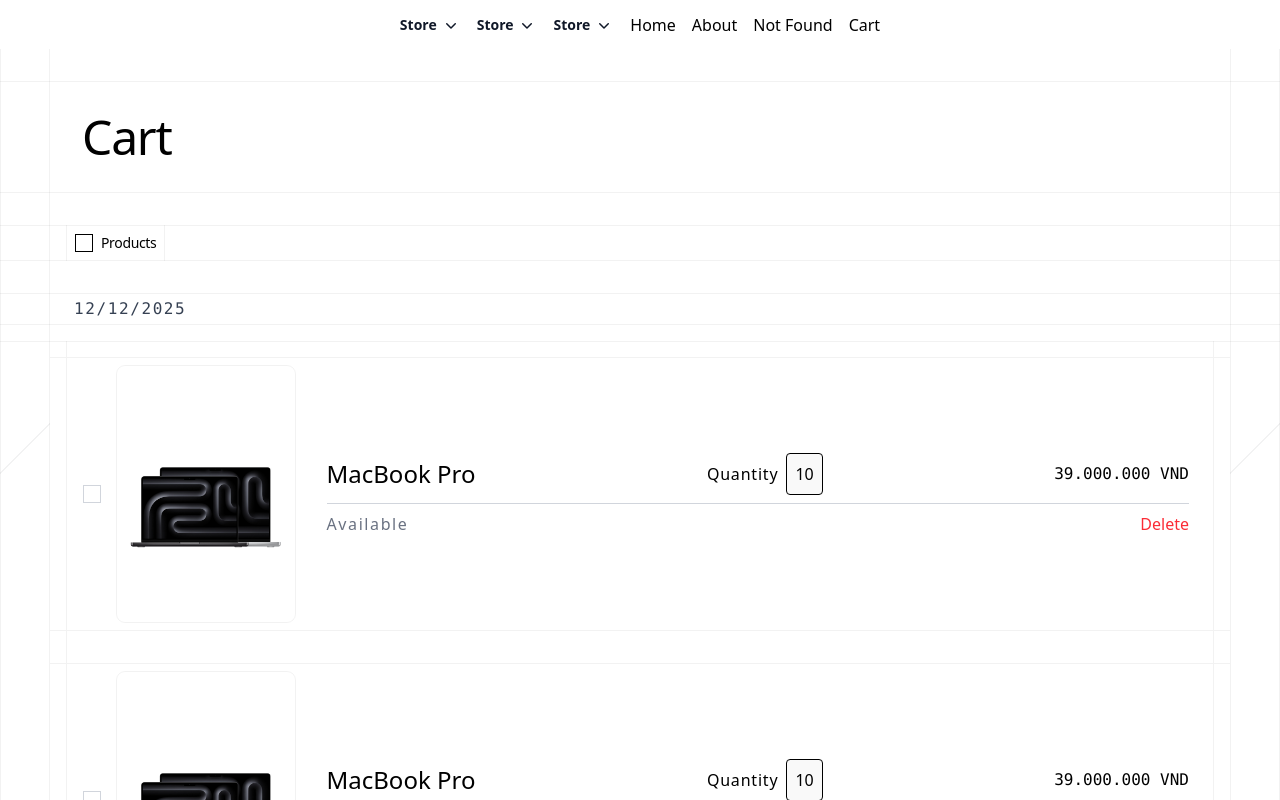
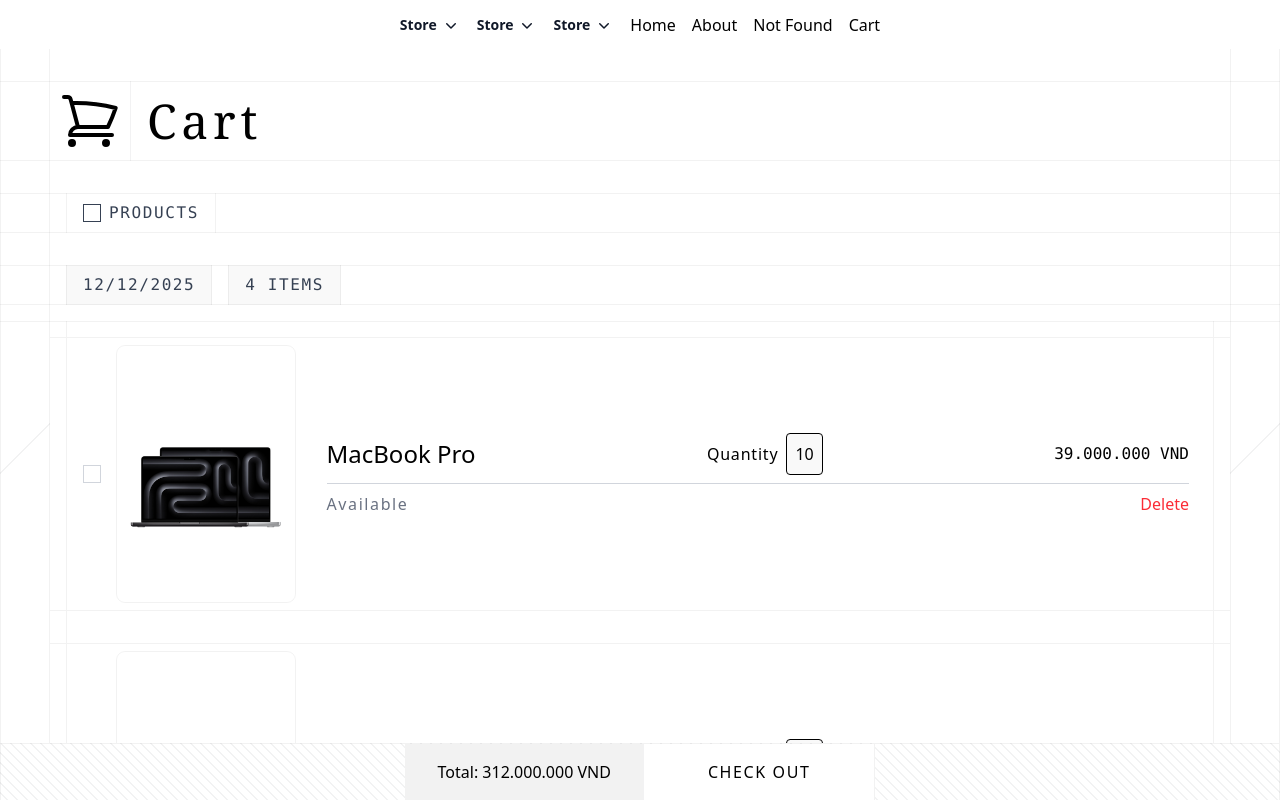
Before and after one commit to viciousircle/MSMS-CNWEB, a React (Vite) app in the folder frontend/: page /cart in a window 1280 px wide. Shown: the top 800 px of the page. Built offline with nearby package versions, Linux system fonts and the light colour scheme.

Commit message:
Cart next

```diff
--- a/frontend/src/pages/Cart.jsx
+++ b/frontend/src/pages/Cart.jsx
@@ -1,5 +1,12 @@
 import React from "react";
 import img2 from "../assets/img2.jpeg";
+import { Popover, PopoverButton, PopoverPanel } from "@headlessui/react";
+import {
+    ChevronDownIcon,
+    PhoneIcon,
+    PlayCircleIcon,
+} from "@heroicons/react/20/solid";
+import { ShoppingBagIcon, ShoppingCartIcon } from "@heroicons/react/24/outline";
 
 const Cart = () => {
     return (
@@ -12,20 +19,21 @@ const Cart = () => {
                 {/* Title Section */}
                 <div className="relative">
                     <hr className="border-gray-950/5 absolute left-[-100%] right-[-100%] top-0" />
-                    <h1 className="text-5xl text-pretty gap-x-2 inline-flex max-w-none px-8 py-8 tracking-tight whitespace-nowrap">
-                        Cart
+                    <h1 className="text-5xl text-pretty gap-x-2 flex max-w-none  tracking-widest whitespace-nowrap items-center">
+                        <div className="border-r border-gray-950/5 flex items-center">
+                            <ShoppingCartIcon className="size-20 py-1 px-2" />
+                        </div>
+                        <div className="px-2 font-serif">Cart</div>
                     </h1>
                     <hr className="border-gray-950/5 absolute bottom-0 left-[-100%] right-[-100%]" />
                 </div>
 
                 <div className="relative">
                     <hr className="border-gray-950/5 absolute left-[-100%] right-[-100%] top-0" />
-                    <div className="flex gap-4 px-4">
-                        <div className="text-pretty text-sm gap-x-2 inline-flex max-w-none tracking-tight whitespace-nowrap">
-                            <div className="flex border-gray-950/5 border-x gap-2 hover:bg-gray-950/2.5 items-center px-2 py-2">
-                                <div className="border p-2"></div>
-                                <div className="">Products</div>
-                            </div>
+                    <div className="text-gray-700 text-pretty font-medium font-mono px-4 tracking-widest uppercase flex gap-4">
+                        <div className="flex border-gray-950/5 border-x gap-2 hover:bg-gray-950/2.5 items-center px-4 py-2">
+                            <div className="border p-2"></div>
+                            <div className="">Products</div>
                         </div>
                     </div>
 
@@ -36,9 +44,15 @@ const Cart = () => {
                 <div className="flex flex-col gap-4">
                     <div className="relative">
                         <hr className="border-gray-950/5 absolute left-[-100%] right-[-100%] top-0" />
-                        <div className="text-gray-700 text-pretty font-medium font-mono px-6 py-1 tracking-widest uppercase">
-                            12/12/2025
+                        <div className="text-gray-700 text-pretty font-medium font-mono px-4 tracking-widest uppercase flex gap-4">
+                            <div className="flex border-gray-950/5 border-x gap-2 bg-gray-950/2.5 items-center px-4 py-2 w-fit">
+                                <div className="">12/12/2025</div>
+                            </div>
+                            <div className="flex border-gray-950/5 border-x gap-2 bg-gray-950/2.5 items-center px-4 py-2">
+                                <div className="">4 ITEMS</div>
+                            </div>
                         </div>
+
                         <hr className="border-gray-950/5 absolute bottom-0 left-[-100%] right-[-100%]" />
                     </div>
 
@@ -118,6 +132,18 @@ const Cart = () => {
 
             {/* Right Decoration */}
             <div className="bg-[image:repeating-linear-gradient(315deg,currentColor_0,currentColor_1px,_transparent_0,_transparent_50%)] bg-[size:10px_10px] bg-fixed border-x text-gray-950/5 px-6"></div>
+
+            {/* Fixed Bill Section */}
+            <div className=" bg-white border-gray-950/5 border-t w-full bottom-0 fixed  items-center left-0  bg-[image:repeating-linear-gradient(45deg,currentColor_0,currentColor_1px,_transparent_0,_transparent_50%)] bg-[size:10px_10px] bg-fixed border-x text-gray-950/5 flex justify-center">
+                <div className="flex  justify-center bg-white w-fit border-x">
+                    <div className=" font-medium text-black py-4 px-8 bg-gray-950/5 ">
+                        Total: 312.000.000 VND
+                    </div>
+                    <button className="bg-white  text-black border-l border-gray-950/5 cursor-pointer duration-300 hover:bg-black hover:outline hover:text-gray-200  transition  px-16 uppercase tracking-widest font-medium ">
+                        Check out
+                    </button>
+                </div>
+            </div>
         </main>
     );
 };
--- a/frontend/src/styles/App.css
+++ b/frontend/src/styles/App.css
@@ -1,4 +1,24 @@
 @import "tailwindcss";
+
+.gradient {
+    background: rgb(255, 255, 255);
+    background: -moz-radial-gradient(
+        circle,
+        rgba(255, 255, 255, 1) 0%,
+        rgba(0, 0, 0, 0.5228685224089635) 100%
+    );
+    background: -webkit-radial-gradient(
+        circle,
+        rgba(255, 255, 255, 1) 0%,
+        rgba(0, 0, 0, 0.5228685224089635) 100%
+    );
+    background: radial-gradient(
+        circle,
+        rgba(255, 255, 255, 1) 0%,
+        rgba(0, 0, 0, 0.5228685224089635) 100%
+    );
+    filter: progid:DXImageTransform.Microsoft.gradient(startColorstr="#ffffff",endColorstr="#000000",GradientType=1);
+}
 
 /* #root {
   max-width: 1280px;
```
